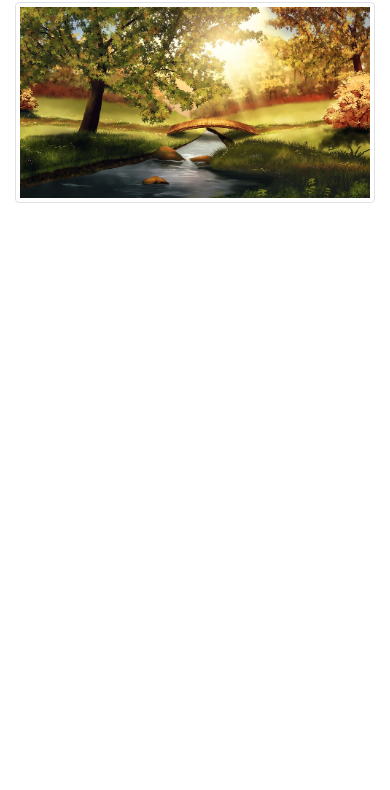
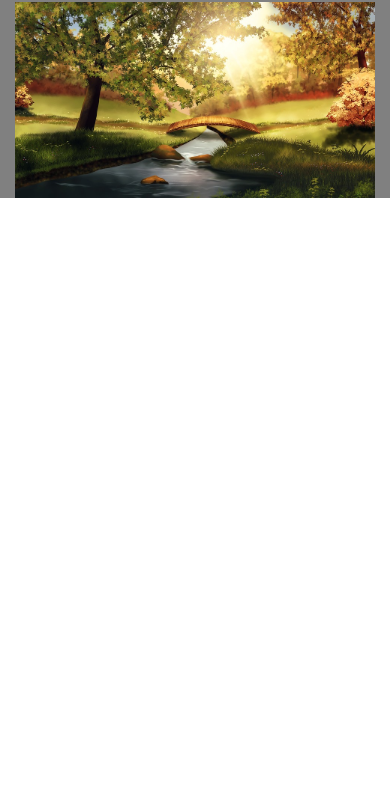
Before and after one commit to LuizCBX/Bootstrap, a plain HTML site: page meu_site/index.html in a window 390 px wide. Shown: the part 54-844 px from the top of the page. Drawn offline with Linux system fonts and the light colour scheme.

Commit message:
Imagem responsiva (img-fluid)

```diff
--- a/meu_site/index.html
+++ b/meu_site/index.html
@@ -1,17 +1,19 @@
 <!DOCTYPE html>
 <html>
     <head>
-        <title>Tipografia</title>
+        <title>Imagens responsivas</title>
         <meta charset="UTF-8">
 
         <!-- DECLARAÇÃO DE CSS-->
         <link href="public/css/bootstrap.min.css" rel="stylesheet">
     </head>
 <body>
-    <div class="container">
+    <div class="container" style="background-color: grey">
         <h1>Imagens</h1>
 
-        <img src="public/img/natureza1.jpg" class="img-thumbnail">
+        <div class="text-center">
+            <img src="public/img/natureza1.jpg" class="img-fluid"> <!-- img-fluid (Imagem responsiva-->
+        </div>
 
 
     </div>
```
